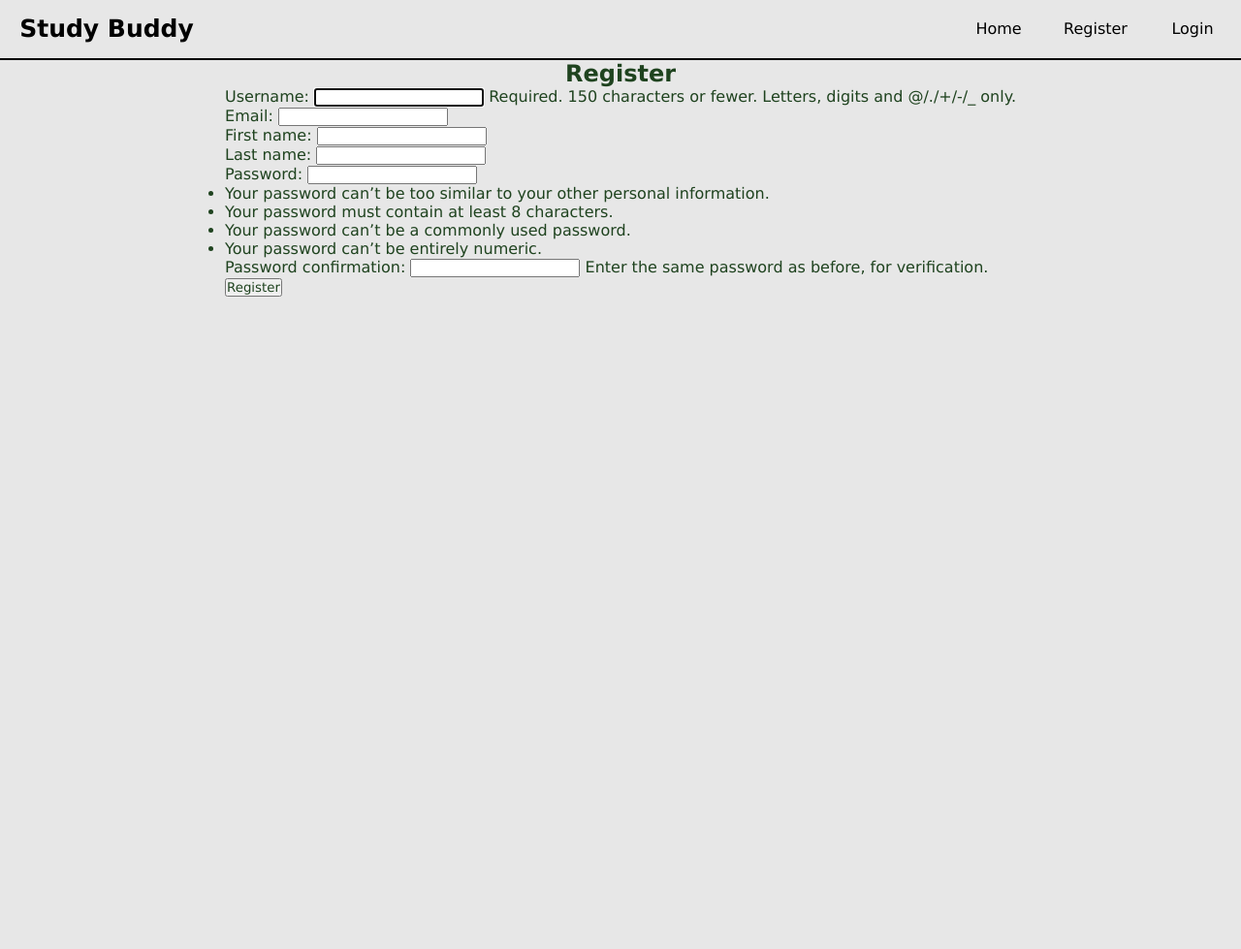
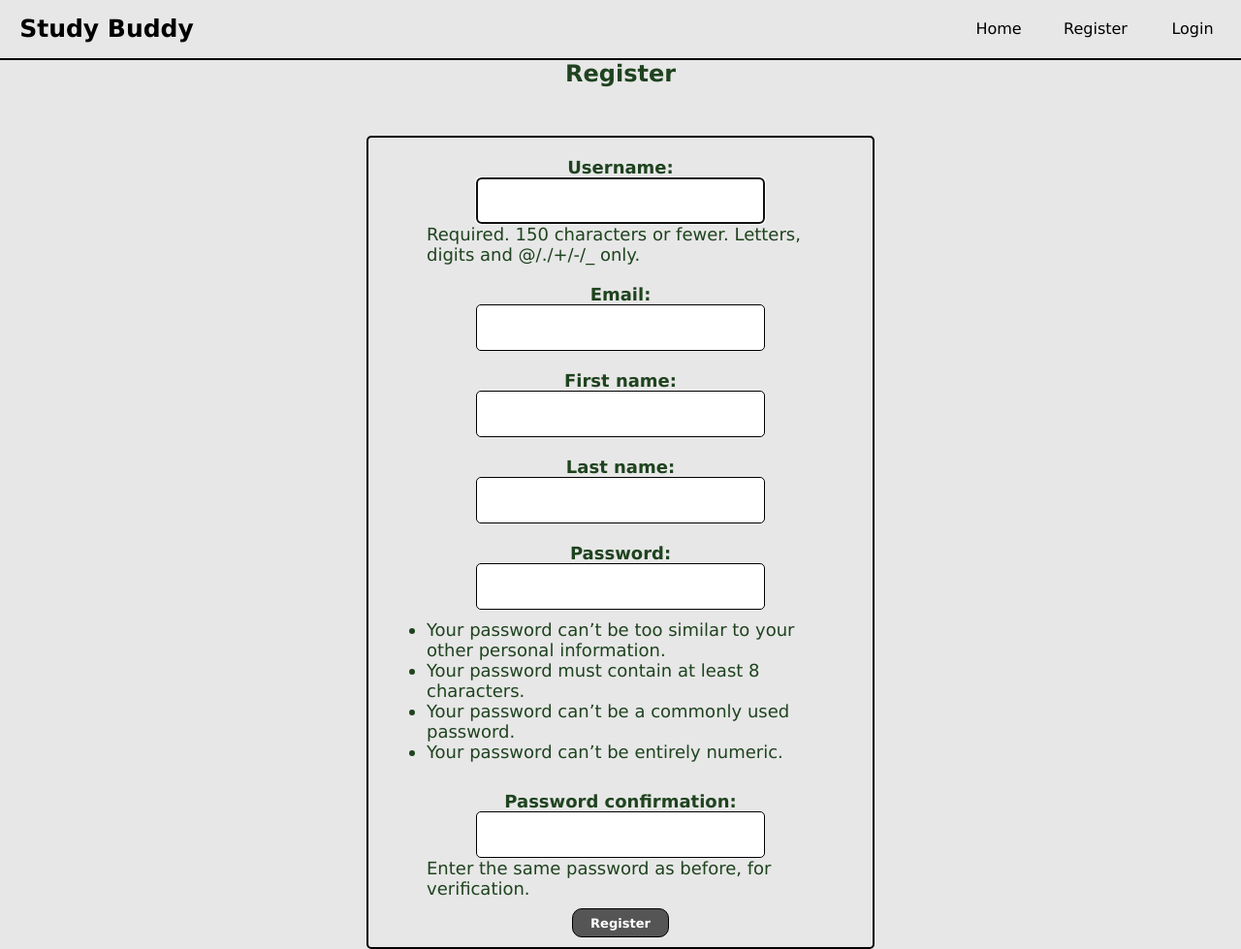
Before and after one commit to arishimam/studybuddy, a Django app: page /studybuddy/register in a window 1280 px wide. Shown: the whole page at 97% size. Before the commit the page ends 306 px from the top, so only its background shows below. Run offline with Django 4.2, Linux system fonts and the light colour scheme; parts of the project's set-up code (start-up, migrations or seed data) failed here and were passed over.

Commit message:
register css and added .env.example

```diff
--- a/studybuddy/static/styles.css
+++ b/studybuddy/static/styles.css
@@ -264,3 +264,53 @@ a:visited {
     flex-direction: column;
     align-items: center;
 }
+
+#register-box {
+    width: 500px;
+    /* height: 250px; */
+    padding: 10px;
+    border: 2px solid black;
+    border-radius: 5px;
+    display: flex;
+    justify-content: center;
+    margin-top: 50px;
+    align-items: center;
+}
+
+#register-box p {
+    display: flex;
+    flex-direction: column;
+    justify-content: center;
+    align-items: center;
+    padding: 10px;
+}
+
+#register-form {
+    display: flex;
+    flex-direction: column;
+    flex-wrap: wrap;
+    justify-content: space-around;
+    align-items: center;
+}
+
+#register-form input {
+    width: 280px;
+    height: 30px;
+    font-size: 25px;
+    font-weight: 600;
+    padding: 8px;
+    border: 1px solid black;
+    border-radius: 5px;
+    display: block;
+}
+
+#register-form label {
+    font-size: large;
+    font-weight: bold;
+}
+
+#register-form p, #register-form li {
+    font-size: large;
+    max-width: 400px;
+
+}
--- a/studybuddy/templates/studybuddy/register.html
+++ b/studybuddy/templates/studybuddy/register.html
@@ -2,9 +2,12 @@
 
 {% block body %}
 <h2>Register</h2>
-<form method="post">
-    {% csrf_token %}
-    {{ form.as_p }}
-    <button type="submit">Register</button>
-</form>
+<div id="register-box">
+    <form id = "register-form" method="post">
+        {% csrf_token %}
+        {{ form.as_p }}
+        <button class= "download-button ="submit">Register</button>
+    </form>
+</div>
+
 {% endblock %}
```
Also changed, not shown: db.sqlite3, 1 other file.
